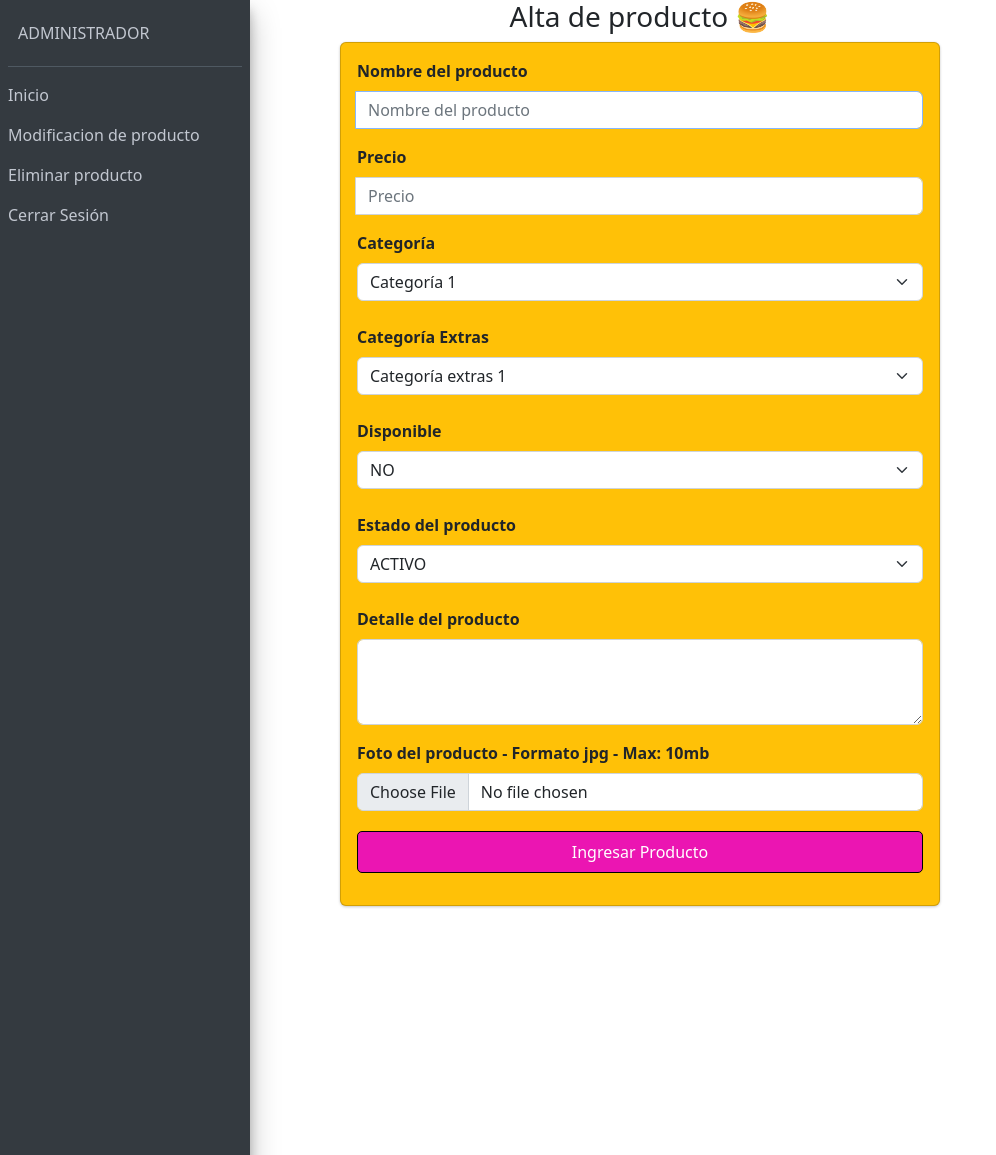
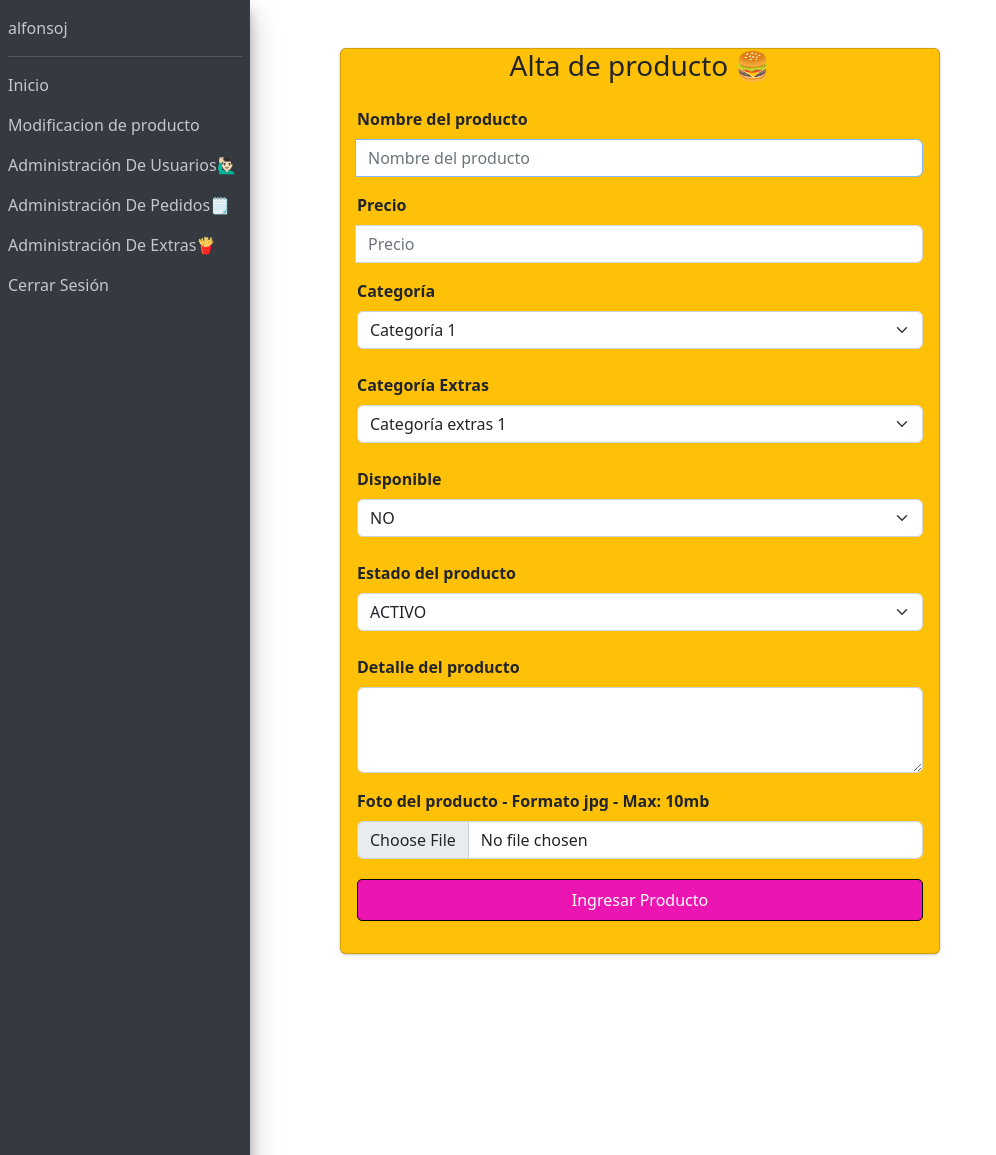
Before and after one commit to ludanra/QR-ART, a PHP site: page /perfiles/perfil_admin/abm_productos/altaproducto.php in a window 1280 px wide. Shown: the top 1155 px of the page, without its empty margins (0-996 px from the left). Run offline with PHP 8.4, Linux system fonts and the light colour scheme; a user stored in the database is signed in; some libraries are stand-ins or nearby versions; some web fonts are replaced.

Commit message:
agus12/10

```diff
--- a/assets/stylemodip.css
+++ b/assets/stylemodip.css
@@ -14,7 +14,7 @@ body {
 }
 
 .card {
-    height: 900px;
+    height: 1000px;
     margin-top: auto;
     margin-bottom: auto;
     width: 600px;
--- a/assets/styleslogin.css
+++ b/assets/styleslogin.css
@@ -18,7 +18,7 @@ body {
     margin-top: auto;
     margin-bottom: auto;
     width: 400px;
-    background-color: rgba(253, 247, 247, 0.5) !important;
+    background-color: rgba(99, 94, 94, 0.5) !important;
 }
 
 .social_icon span {
--- a/perfiles/perfil_admin/abm_productos/actualizar_prod.php
+++ b/perfiles/perfil_admin/abm_productos/actualizar_prod.php
@@ -163,6 +163,8 @@ if($result_query == 0){
                           </select>
                         <br>
 
+
+
                         <label for="formFile " class="form-label text-dark " >Detalle del producto</label>
                         <div class="input-group form-group">
                             <div class="input-group-prepend">
--- a/perfiles/perfil_admin/abm_productos/altaproducto.php
+++ b/perfiles/perfil_admin/abm_productos/altaproducto.php
@@ -1,3 +1,19 @@
+<?php
+
+   session_start();
+
+   $nombre = $_SESSION['nombre_usu'];
+   $usuario= $_SESSION['usuario'];
+   $apellido= $_SESSION['apellido_usu'];
+
+
+?>
+
+
+
+
+
+
 <link href="//maxcdn.bootstrapcdn.com/bootstrap/4.1.1/css/bootstrap.min.css" rel="stylesheet" id="bootstrap-css">
 <script src="//maxcdn.bootstrapcdn.com/bootstrap/4.1.1/js/bootstrap.min.js"></script>
 <script src="//cdnjs.cloudflare.com/ajax/libs/jquery/3.2.1/jquery.min.js"></script>
@@ -26,9 +42,6 @@
 </head>
 
 <body>
-    <nav>
-        <h3 class="text-sm-center">Alta de producto 🍔</h3>
-    </nav>
 
 
     <aside class="main-sidebar sidebar-dark-primary elevation-4 ">
@@ -37,10 +50,9 @@
         <div class="sidebar ">
             <!-- Sidebar user panel (optional) -->
             <div class="user-panel mt-3 pb-3 mb-3 d-flex ">
-                <div class="info ">
-                    <a class="d-block ">ADMINISTRADOR</a>
-                </div>
-            </div>
+
+              <a class="d-block "><?php echo $usuario;?></a>
+             </div>
 
             <a href="../perfil_admin.php" class="nav-link active ">
                 <i class="nav-icon fas fa-tachometer-alt "></i>
@@ -58,11 +70,26 @@
                     <i class="right fas fa-angle-left "></i>
                 </p>
             </a>
-            <a href="./eliminarproducto.php" class="nav-link active ">
+
+            <a href="../abm_user/abm_usuarios.php" class="nav-link active ">
                 <i class="nav-icon fas fa-tachometer-alt "></i>
                 <p>
-                    Eliminar producto
+                    Administración De Usuarios🙋🏻‍♂️
+                    <i class="right fas fa-angle-left "></i>
+                </p>
+            </a>
+            <a href="../abm_pedidos/abm_pedidos.php" class="nav-link active ">
+                <i class="nav-icon fas fa-tachometer-alt "></i>
+                <p>
+                    Administración De Pedidos🗒️
 
+                    <i class="right fas fa-angle-left "></i>
+                </p>
+            </a>
+            <a href="../abm_extras/abm_extras.php" class="nav-link active ">
+                <i class="nav-icon fas fa-tachometer-alt "></i>
+                <p>
+                    Administración De Extras🍟
                     <i class="right fas fa-angle-left "></i>
                 </p>
             </a>
@@ -75,10 +102,13 @@
 
         </div>
     </aside>
+    <br>
+    <br>
 
     <div class="container">
         <div class="d-flex justify-content-center h-100">
             <div class="card">
+             <h3 class="text-sm-center">Alta de producto 🍔</h3>
 
                 <div class="card-body">
                 <?php
--- a/perfiles/perfil_admin/abm_productos/modificacionproducto.php
+++ b/perfiles/perfil_admin/abm_productos/modificacionproducto.php
@@ -30,9 +30,6 @@ $conexion=mysqli_connect("localhost","root","","qr_art");
         </li>
         <li class="nav-item">
           <a class="nav-link text-light" href="./altaproducto.php">Alta de Productos</a>
-        </li>
-        <li class="nav-item">
-          <a class="nav-link text-light" href="./eliminarproducto.php">Eliminar Producto</a>
         </li>
         <li class="nav-item dropdown">
           <a class="nav-link dropdown-toggle text-light" href="#" id="navbarDropdown" role="button" data-bs-toggle="dropdown" aria-expanded="false">
```
Also changed, not shown: perfiles/perfil_admin/abm_extras/abm_extras.php (+15 -6 lines), perfiles/perfil_admin/abm_productos/abm_productos.php (+16 -4 lines), perfiles/perfil_admin/abm_user/abm_usuarios.php (+19 -6 lines), perfiles/perfil_admin/abm_user/formulario.php (+41 -9 lines).
